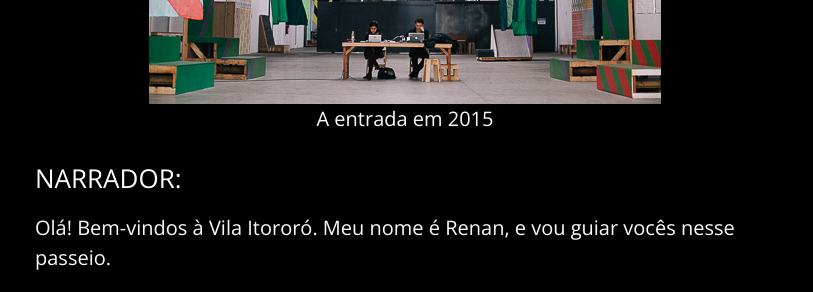
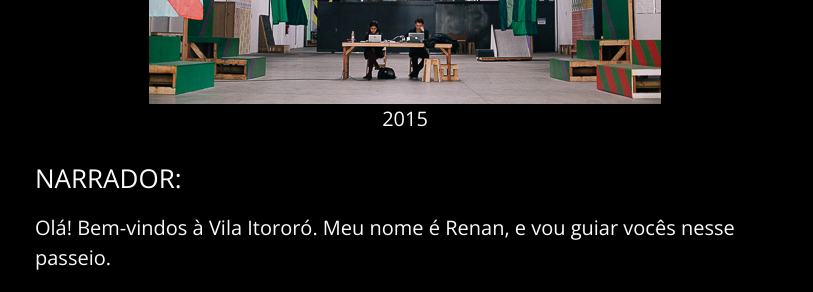
Before and after one commit to vilaitororo/vilaitororo.github.io, a Jekyll site: the page built from stops/2.md, in a window 1280 px wide. Shown: the part 422-714 px from the top of the page, without its empty margins (235-1048 px from the left). Built offline with Jekyll 4.4.1, drawn with Linux system fonts in a browser that asks for light colours.

```diff
--- a/stops/2.md
+++ b/stops/2.md
@@ -9,7 +9,7 @@ stop_id: 2
 audio_file: 02.mp3
 hero_images:
  - path: 0201.jpg
-   alt_text: A entrada em 2015
+   alt_text: 2015
 ---
 
 ## NARRADOR:
```
Also changed, not shown: stops/1.md (+1 -1 lines).
